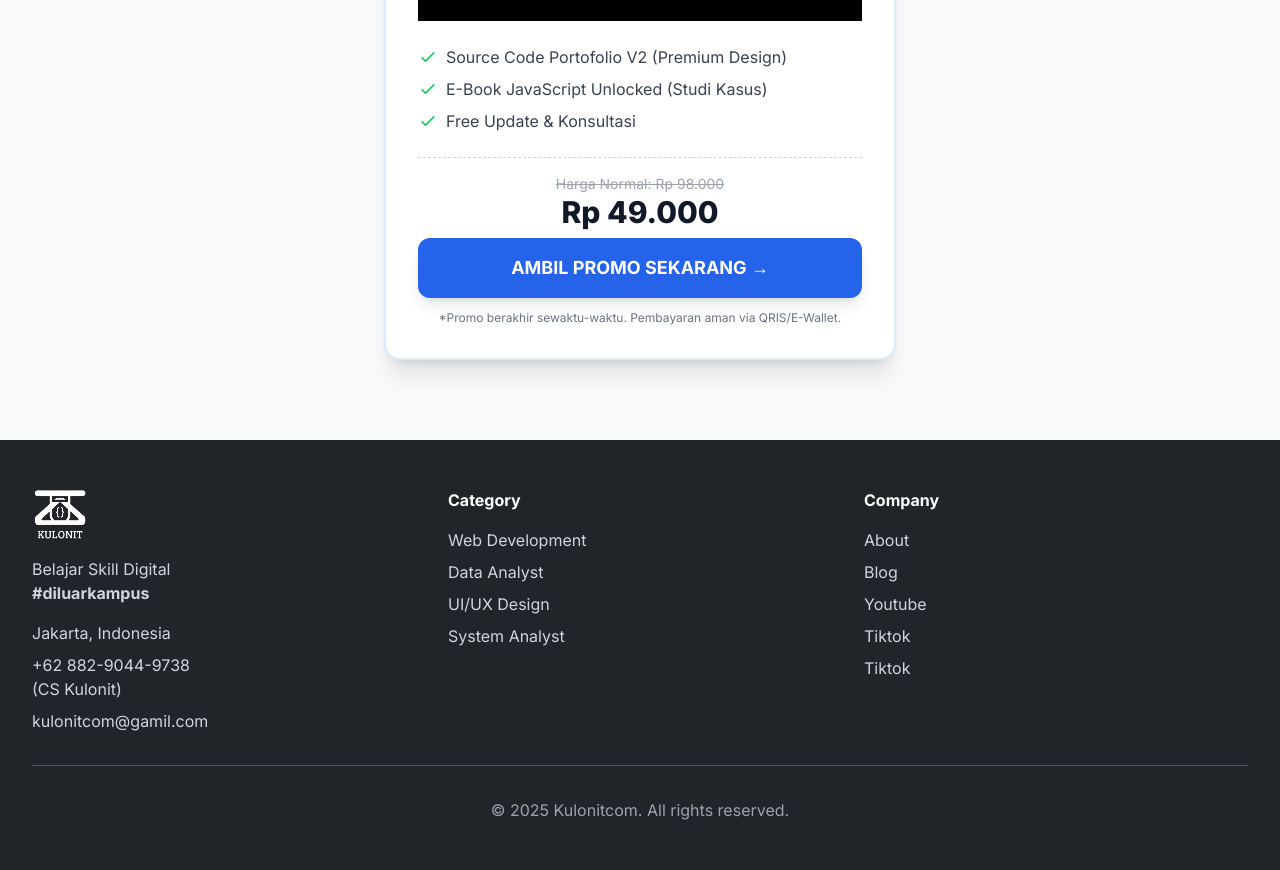
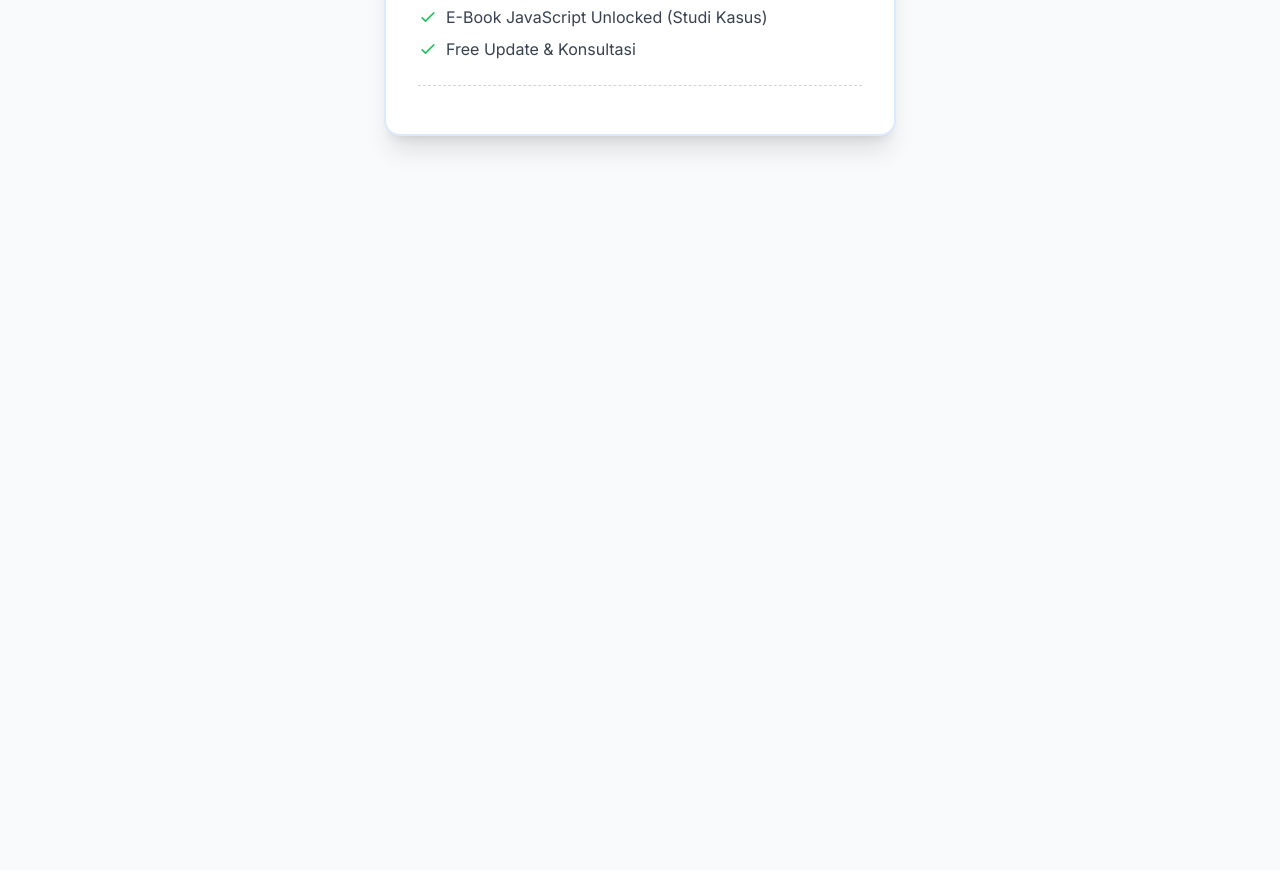
Before and after one commit to Aldifrasetiya/kulonit, a plain HTML site: page flash-sale.html in a window 1280 px wide. Shown: the part 833-1703 px from the top of the page. After the commit the page ends 1049 px from the top, so only its background shows below. Drawn offline with nearby package versions, Linux system fonts and the light colour scheme.

Commit message:
Update page flash sale

```diff
--- a/flash-sale.html
+++ b/flash-sale.html
@@ -83,16 +83,14 @@
 
     <header class="container mx-auto px-4 py-12 md:py-20 text-center max-w-4xl">
       <h1
-        class="text-4xl md:text-6xl font-extrabold tracking-tight text-gray-900 mb-4"
+        class="text-3xl md:text-5xl font-extrabold tracking-tight text-gray-900 mb-2"
       >
         Lupakan Coding dari Nol. <br />
         <span class="text-blue-600">Siap Kerja Lebih Cepat.</span>
       </h1>
-      <p class="text-lg md:text-xl text-gray-600 mb-8 leading-relaxed">
-        Dapatkan <strong>Source Code Web Portofolio V2</strong> +
-        <strong>E-Book JS Unlocked</strong>. Solusi jalan pintas mahasiswa IT
-        untuk punya portofolio profesional tanpa pusing mikirin desain dan
-        coding.
+      <p class="text-sm md:text-base text-gray-600 mb-6">
+        Source Code Web Portofolio V2 + E-Book JS Unlocked. Solusi instan punya
+        portofolio profesional.
       </p>
 
       <div
@@ -167,134 +165,24 @@
         </div>
 
         <div class="border-t border-dashed border-gray-300 my-4"></div>
-
-        <div class="flex flex-col items-center">
-          <p class="text-gray-400 text-sm line-through">
-            Harga Normal: Rp 98.000
-          </p>
-          <p class="text-3xl font-extrabold text-gray-900 mb-2">Rp 49.000</p>
-
-          <a
-            href="https://lynk.id/kulonitcom/gwqq2ek7qkoq"
-            onclick="fbq('track', 'InitiateCheckout');"
-            class="w-full block bg-blue-600 hover:bg-blue-700 text-white font-bold py-4 px-6 rounded-xl shadow-lg hover:shadow-xl transition duration-300 text-center text-lg"
-          >
-            AMBIL PROMO SEKARANG &rarr;
-          </a>
-
-          <p class="text-xs text-gray-500 mt-3">
-            *Promo berakhir sewaktu-waktu. Pembayaran aman via QRIS/E-Wallet.
-          </p>
-        </div>
       </div>
     </header>
-
-    <!-- Footer -->
-    <footer
-      class="text-white py-12"
-      style="background-color: #212529"
-    >
-      <div class="max-w-7xl mx-auto px-4 sm:px-6 lg:px-8">
-        <div class="grid grid-cols-1 md:grid-cols-3 gap-8 mb-8">
-          <div>
-            <img
-              src="assets/logo/logo-kulonit-putih.png"
-              class="mb-4"
-              alt=""
-            />
-            <!-- <h3 class="text-2xl font-bold mb-4">KULON-T</h3> -->
-            <p class="text-gray-300 mb-4">
-              Belajar Skill Digital<br /><span class="font-bold"
-                >#diluarkampus</span
-              >
-            </p>
-            <p class="text-gray-300 mb-2">Jakarta, Indonesia</p>
-            <p class="text-gray-300 mb-2">
-              +62 882-9044-9738<br />(CS Kulonit)
-            </p>
-            <p class="text-gray-300">kulonitcom@gamil.com</p>
-          </div>
-
-          <div>
-            <h4 class="font-bold mb-4">Category</h4>
-            <ul class="space-y-2 text-gray-300">
-              <li>
-                <a
-                  href="#"
-                  class="hover:text-white transition"
-                  >Web Development</a
-                >
-              </li>
-              <li>
-                <a
-                  href="#"
-                  class="hover:text-white transition"
-                  >Data Analyst</a
-                >
-              </li>
-              <li>
-                <a
-                  href="#"
-                  class="hover:text-white transition"
-                  >UI/UX Design</a
-                >
-              </li>
-              <li>
-                <a
-                  href="#"
-                  class="hover:text-white transition"
-                  >System Analyst</a
-                >
-              </li>
-            </ul>
-          </div>
-
-          <div>
-            <h4 class="font-bold mb-4">Company</h4>
-            <ul class="space-y-2 text-gray-300">
-              <li>
-                <a
-                  href="#"
-                  class="hover:text-white transition"
-                  >About</a
-                >
-              </li>
-              <li>
-                <a
-                  href="#"
-                  class="hover:text-white transition"
-                  >Blog</a
-                >
-              </li>
-              <li>
-                <a
-                  href="#"
-                  class="hover:text-white transition"
-                  >Youtube</a
-                >
-              </li>
-              <li>
-                <a
-                  href="#"
-                  class="hover:text-white transition"
-                  >Tiktok</a
-                >
-              </li>
-              <li>
-                <a
-                  href="#"
-                  class="hover:text-white transition"
-                  >Tiktok</a
-                >
-              </li>
-            </ul>
-          </div>
-        </div>
-
-        <div class="border-t border-gray-600 pt-8 text-center text-gray-400">
-          <p>&copy; 2025 Kulonitcom. All rights reserved.</p>
-        </div>
+  </body>
+  <div
+    class="fixed bottom-0 left-0 w-full bg-white border-t border-gray-200 p-4 shadow-[0_-4px_6px_-1px_rgba(0,0,0,0.1)] md:hidden z-50"
+  >
+    <div class="flex items-center justify-between gap-4">
+      <div class="flex flex-col">
+        <span class="text-xs text-gray-500 line-through">Rp 98.000</span>
+        <span class="text-xl font-bold text-blue-700">Rp 49.000</span>
       </div>
-    </footer>
-  </body>
+      <a
+        href="https://lynk.id/kulonitcom/gwqq2ek7qkoq"
+        onclick="fbq('track', 'InitiateCheckout');"
+        class="flex-1 bg-blue-600 text-white font-bold py-3 px-4 rounded-lg text-center shadow-lg hover:bg-blue-700 transition"
+      >
+        AMBIL PROMO ⚡
+      </a>
+    </div>
+  </div>
 </html>
```
